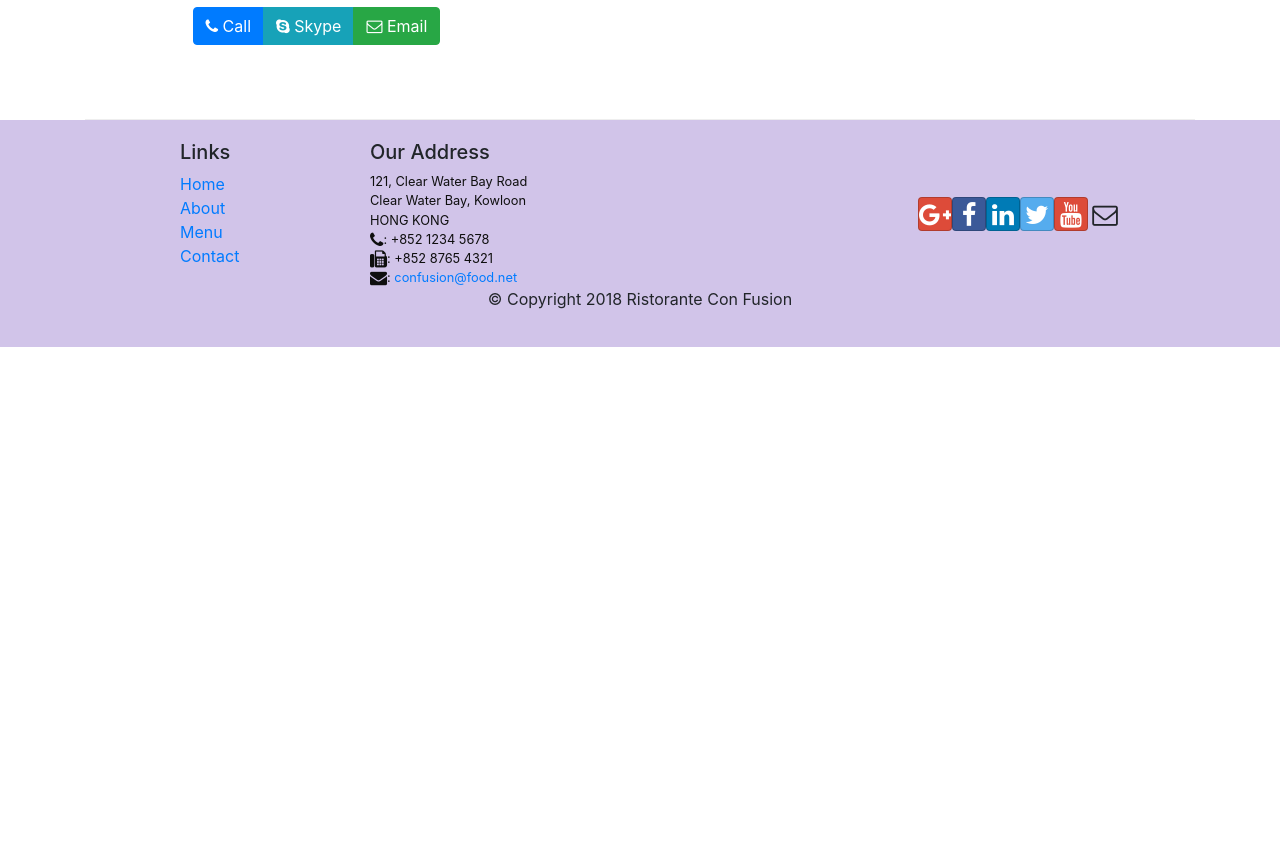
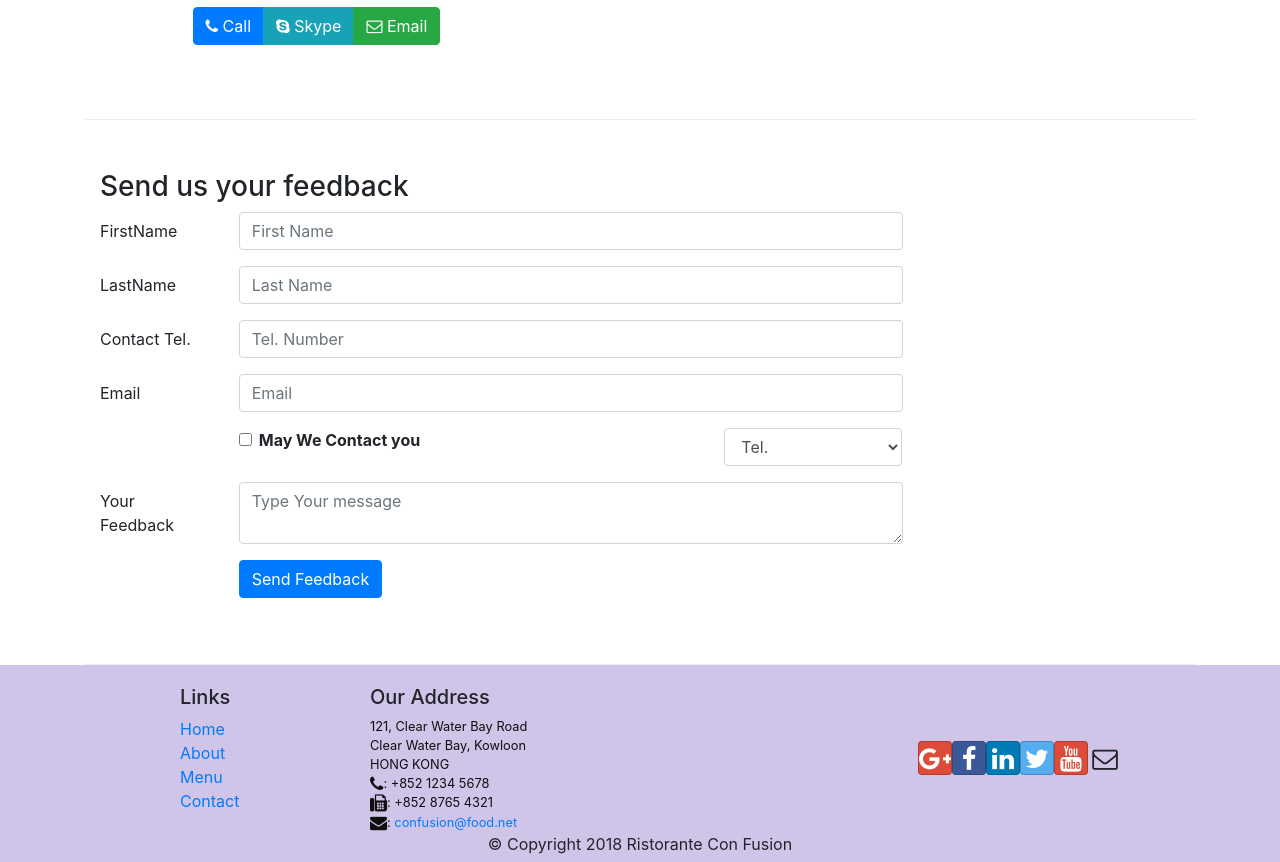
Before and after one commit to mohitdd/FE-Web-Developement-with-React, a React (Create React App) app: page /contactus in a window 1280 px wide. Shown: the part 760-1622 px from the top of the page. Before the commit the page ends 1107 px from the top, so only its background shows below. Built offline with nearby package versions, Linux system fonts and the light colour scheme.

Commit message:
Controlled Forms

```diff
--- a/src/components/ContactComponent.js
+++ b/src/components/ContactComponent.js
@@ -1,8 +1,48 @@
-import React from "react";
-import { Breadcrumb, BreadcrumbItem } from "reactstrap";
+import React, { Component } from "react";
+import {
+  Breadcrumb,
+  BreadcrumbItem,
+  Button,
+  Form,
+  FormGroup,
+  Label,
+  Col,
+  Input
+} from "reactstrap";
 import { Link } from "react-router-dom";
 
-function Contact(props) {
+class Contact extends Component {
+  constructor(props) {
+    super(props);
+
+    this.state = {
+      firstname: "",
+      lastname: "",
+      telnum: "",
+      email: "",
+      message: "",
+      agree: false,
+      contactType: "Tel."
+    };
+  }
+
+  handleInputChange = event => {
+    const target = event.target;
+    const value = target.value === "checkbox" ? target.checked : target.value;
+    const name = target.name;
+    console.log("retrived name is :" + target.name);
+
+    this.setState({
+      [name]: value
+    });
+  };
+
+  handleSubmit = event => {
+    console.log("Current state is :" + JSON.stringify(this.state));
+    event.preventDefault();
+  };
+
+  render() {
     return (
       <div className="container">
         <div className="row m-1">
@@ -63,8 +103,123 @@
             </div>
           </div>
         </div>
+        <div className="row row-content">
+          <div className="col-12">
+            <h3>Send us your feedback</h3>
+          </div>
+          <div className="col-12 col-md-9">
+            <Form
+              onSubmit={this.handleSubmit}
+              onChange={this.handleInputChange}
+            >
+              <FormGroup row>
+                <Label htmlFor="firstname" md={2}>
+                  FirstName
+                </Label>
+                <Col md={10}>
+                  <Input
+                    type="text"
+                    name="firstname"
+                    id="firstname"
+                    placeholder="First Name"
+                    value={this.state.firstname}
+                  ></Input>
+                </Col>
+              </FormGroup>
+              <FormGroup row>
+                <Label htmlFor="lastname" md={2}>
+                  LastName
+                </Label>
+                <Col md={10}>
+                  <Input
+                    type="text"
+                    name="lastname"
+                    id="lastname"
+                    placeholder="Last Name"
+                    value={this.state.lastname}
+                  ></Input>
+                </Col>
+              </FormGroup>
+              <FormGroup row>
+                <Label htmlFor="telnum" md={2}>
+                  Contact Tel.
+                </Label>
+                <Col md={10}>
+                  <Input
+                    type="tel"
+                    name="telnum"
+                    id="telnum"
+                    placeholder="Tel. Number"
+                    value={this.state.telnum}
+                  ></Input>
+                </Col>
+              </FormGroup>
+              <FormGroup row>
+                <Label htmlFor="email" md={2}>
+                  Email
+                </Label>
+                <Col md={10}>
+                  <Input
+                    type="email"
+                    name="email"
+                    id="email"
+                    placeholder="Email"
+                    value={this.state.email}
+                  ></Input>
+                </Col>
+              </FormGroup>
+              <FormGroup row>
+                <Col md={{ size: 6, offset: 2 }}>
+                  <FormGroup check>
+                    <Label check>
+                      <Input
+                        type="checkbox"
+                        name="agree"
+                        checked={this.state.agree}
+                      ></Input>
+                      <strong> May We Contact you</strong>
+                    </Label>
+                  </FormGroup>
+                </Col>
+                <Col md={{ size: 3, offset: 1 }}>
+                  <Input
+                    type="select"
+                    name="contactType"
+                    value={this.state.contactType}
+                  >
+                    <option>Tel.</option>
+                    <option>Email</option>
+                  </Input>
+                </Col>
+              </FormGroup>
+              <FormGroup row>
+                <Label htmlFor="message" md={2}>
+                  Your Feedback
+                </Label>
+                <Col md={10}>
+                  <Input
+                    type="textarea"
+                    name="message"
+                    id="message"
+                    placeholder="Type Your message"
+                    row="12"
+                    value={this.state.message}
+                  ></Input>
+                </Col>
+              </FormGroup>
+              <FormGroup row>
+                <Col md={{ size: 10, offset: 2 }}>
+                  <Button type="submit" color="primary">
+                    Send Feedback
+                  </Button>
+                </Col>
+              </FormGroup>
+            </Form>
+          </div>
+        </div>
       </div>
     );
   }
+}
 
 export default Contact;
```
Lines whose indentation alone changed are shown as unchanged.
